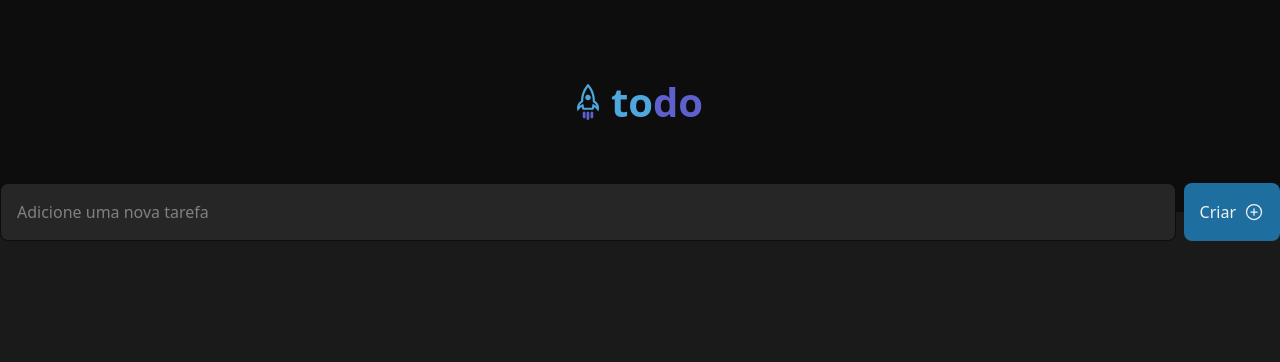
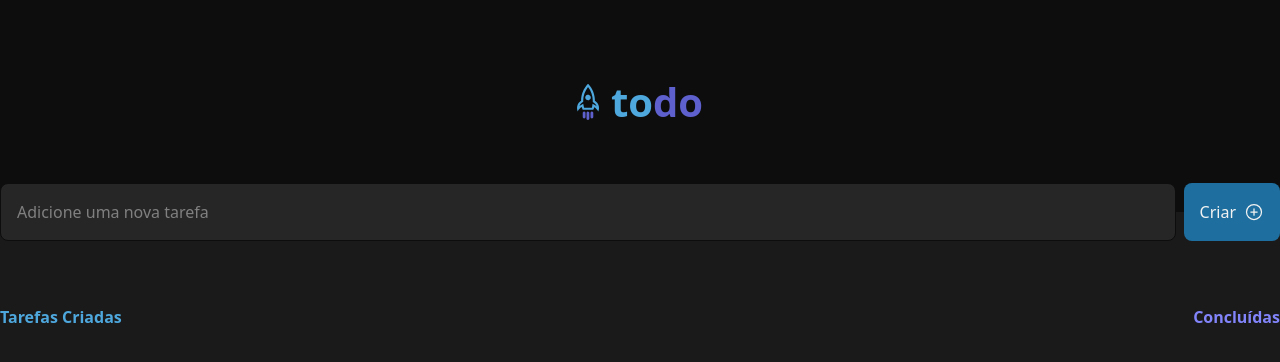
Before and after one commit to Natsume2B/todo-list, a React (Vite) app: page / in a window 1280 px wide. Shown: the top 362 px of the page. Built offline with nearby package versions, Linux system fonts and the light colour scheme.

Commit message:
Update NewTask

```diff
--- a/src/components/NewTask.tsx
+++ b/src/components/NewTask.tsx
@@ -2,6 +2,7 @@ import { PlusCircle } from 'phosphor-react'
 
 export function NewTask() {
   return (
+    <div>
       <form className='flex justify-center mx-auto mt-[-1.8rem] gap-2 mb-16'>
         <input
           type="text"
@@ -16,6 +17,14 @@ export function NewTask() {
           <PlusCircle size={20} />
         </button>
       </form>
+
+      <footer className="flex justify-between font-bold pb-6">
+        <p className="text-product-blue">Tarefas Criadas</p>
+        <p className="text-product-purple">Concluídas</p>
+      </footer>
+
+    </div>
+
   )
 
 }
```
Lines whose indentation alone changed are shown as unchanged.
